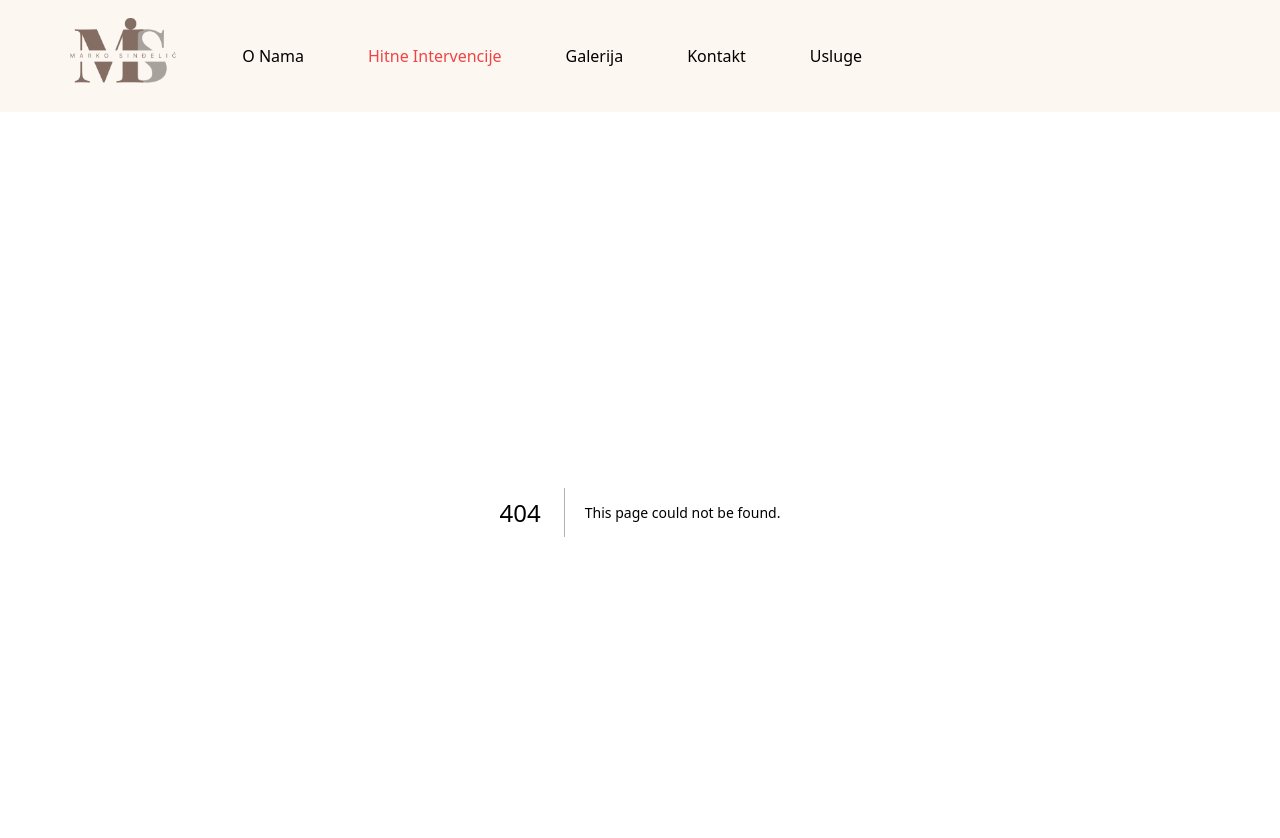
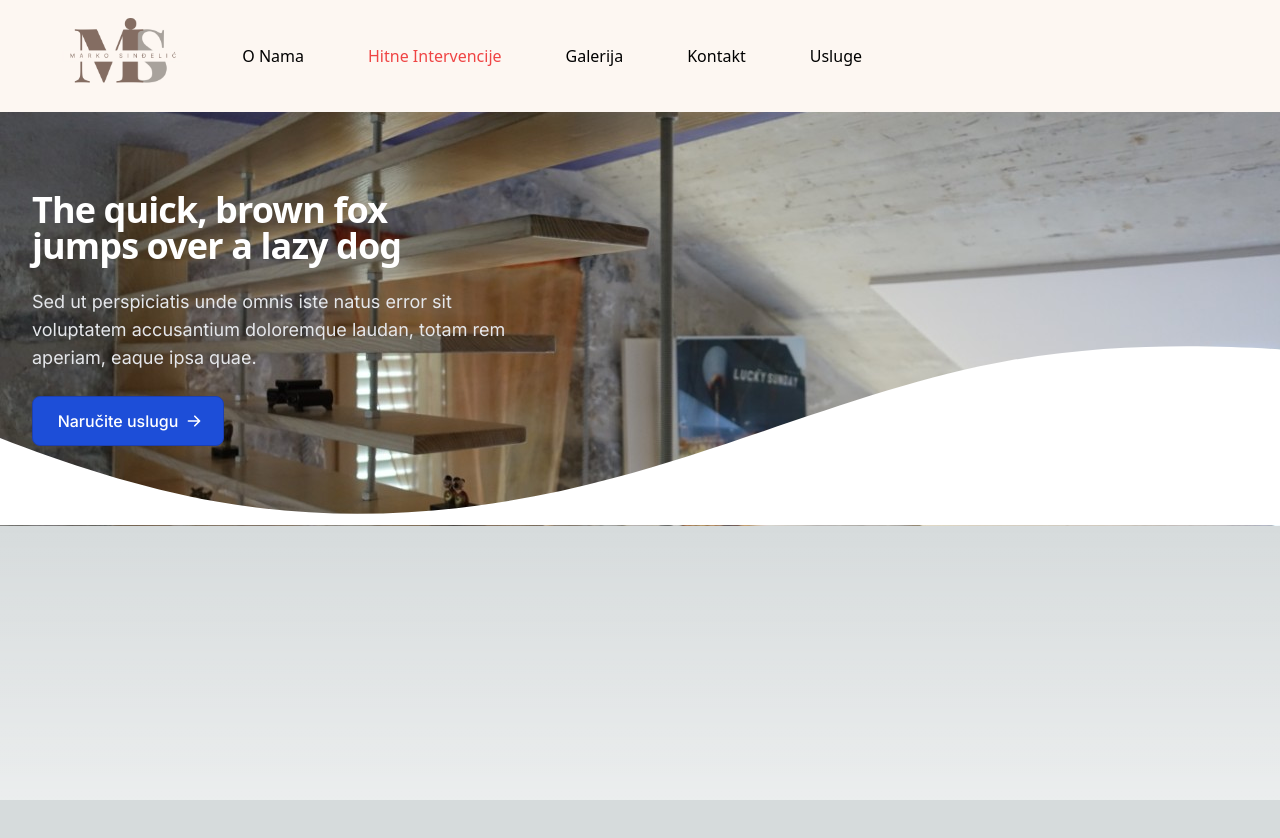
Before and after one commit to cehicm/ma-si-hausmajstor, a Next.js app: page /usluge in a window 1280 px wide. Before the commit this address had no page. Shown: the top 838 px of the page. After the commit the page ends 800 px from the top, so only its background shows below. Built offline with nearby package versions, Linux system fonts and the light colour scheme.

Commit message:
Add Service page, update service page styles

```diff
--- /dev/null
+++ b/src/pages/usluge.js
@@ -0,0 +1,60 @@
+import Link from "next/link";
+import Image from "next/image";
+import heroImg from "../../public/images/usluge-hero.jpg";
+
+export default function usluge() {
+	return (
+		<div className="relative">
+			<Image
+				src={heroImg}
+				className="absolute inset-0 object-cover w-full h-full"
+				alt=""
+			/>
+			<div className="relative bg-opacity-75 bg-deep-purple-accent-700">
+				<svg
+					className="absolute inset-x-0 bottom-0 text-white"
+					viewBox="0 0 1160 163"
+				>
+					<path
+						fill="currentColor"
+						d="M-164 13L-104 39.7C-44 66 76 120 196 141C316 162 436 152 556 119.7C676 88 796 34 916 13C1036 -8 1156 2 1216 7.7L1276 13V162.5H1216C1156 162.5 1036 162.5 916 162.5C796 162.5 676 162.5 556 162.5C436 162.5 316 162.5 196 162.5C76 162.5 -44 162.5 -104 162.5H-164V13Z"
+					/>
+				</svg>
+				<div className="relative px-4 py-16 mx-auto overflow-hidden sm:max-w-xl md:max-w-full lg:max-w-screen-xl md:px-24 lg:px-8 lg:py-20">
+					<div className="flex flex-col items-center justify-between xl:flex-row">
+						<div className="w-full max-w-xl mb-12 xl:mb-0 xl:pr-16 xl:w-7/12">
+							<h2 className="max-w-lg mb-6 font-sans text-3xl font-bold tracking-tight text-white sm:text-4xl sm:leading-none">
+								The quick, brown fox <br className="hidden md:block" />
+								jumps over a lazy dog
+							</h2>
+							<p className="max-w-xl mb-6 text-base text-gray-200 md:text-lg">
+								Sed ut perspiciatis unde omnis iste natus error sit voluptatem
+								accusantium doloremque laudan, totam rem aperiam, eaque ipsa
+								quae.
+							</p>
+							<Link
+								href="tel:+381607225558"
+								className="inline-flex justify-center items-center py-3 px-5 text-base font-medium text-center text-white rounded-lg bg-blue-700 border border-blue-800 hover:bg-blue-800 focus:ring-4 focus:ring-blue-300 dark:focus:ring-blue-900 w-full md:w-48"
+							>
+								Naručite uslugu
+								<svg
+									aria-hidden="true"
+									className="ml-2 -mr-1 w-4 h-4"
+									fill="currentColor"
+									viewBox="0 0 20 20"
+									xmlns="http://www.w3.org/2000/svg"
+								>
+									<path
+										fillRule="evenodd"
+										d="M10.293 3.293a1 1 0 011.414 0l6 6a1 1 0 010 1.414l-6 6a1 1 0 01-1.414-1.414L14.586 11H3a1 1 0 110-2h11.586l-4.293-4.293a1 1 0 010-1.414z"
+										clipRule="evenodd"
+									></path>
+								</svg>
+							</Link>
+						</div>
+					</div>
+				</div>
+			</div>
+		</div>
+	);
+}
--- a/src/pages/vodoinstalaterske-usluge.js
+++ b/src/pages/usluge/vodoinstalaterske-usluge.js
@@ -3,7 +3,7 @@ import Link from "next/link";
 import ServicePageHero from "@/components/servicepage/ServicePageHero";
 import ServicePageShortDesc from "@/components/servicepage/ServicePageShortDesc";
 import ServiceGallery from "@/components/servicepage/ServiceGallery";
-import heroImg from "../../public/images/hero-img.jpg";
+import heroImg from "../../../public/images/hero-img.jpg";
 import CTA from "@/components/CTA";
 
 export default function vodoinstalaterskeUsluge() {
@@ -33,7 +33,7 @@ export default function vodoinstalaterskeUsluge() {
 						labore, ratione tempora.
 					</p>
 					<p className="block font-semibold mt-5">
-						Ozon tepih servis Kruševac je tu za Vas!
+						MA-SI hausmajstor Beograd je tu za Vas!
 					</p>
 				</div>
 
```
Also changed, not shown: public/images/usluge-hero.jpg (added).
